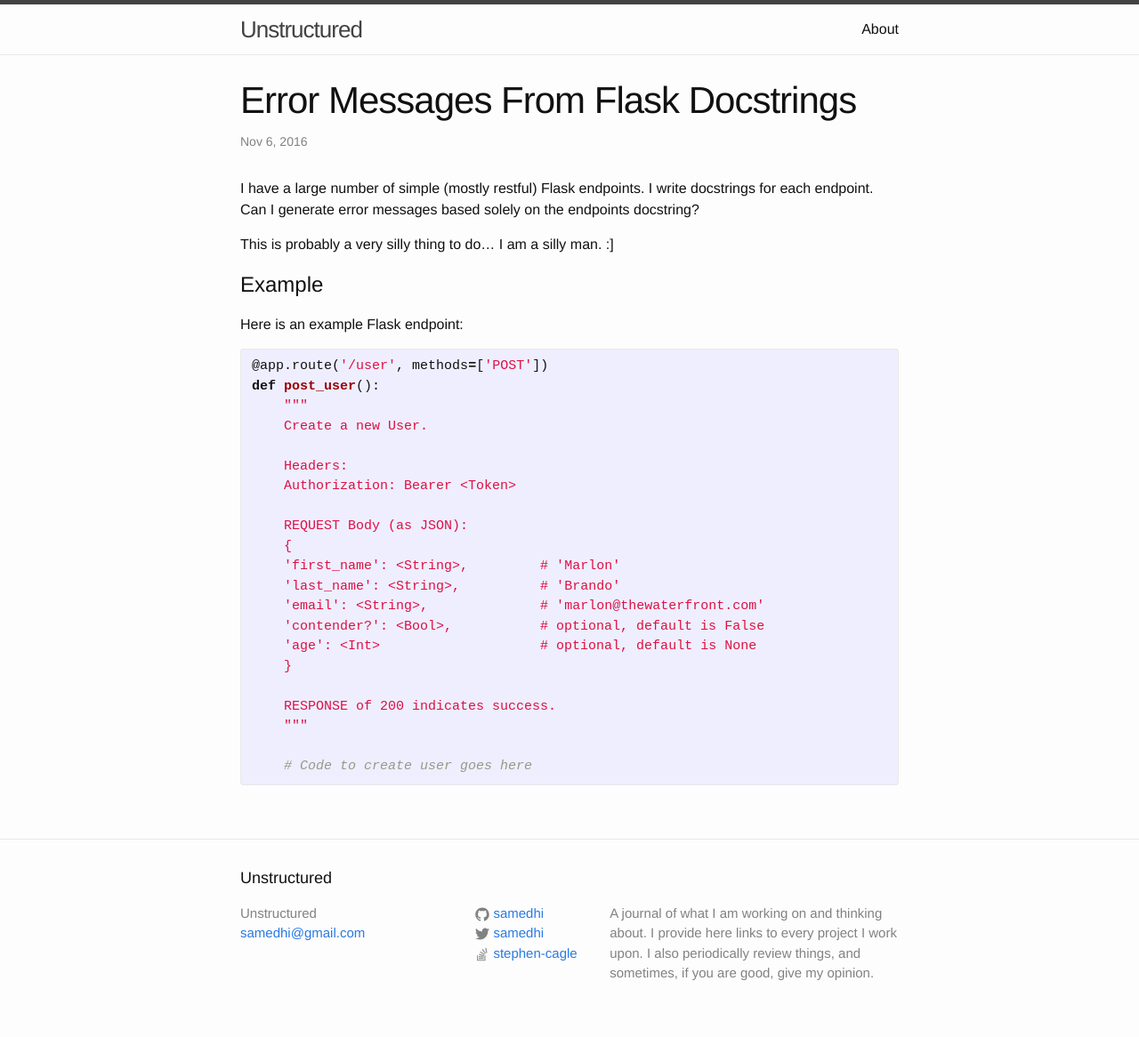
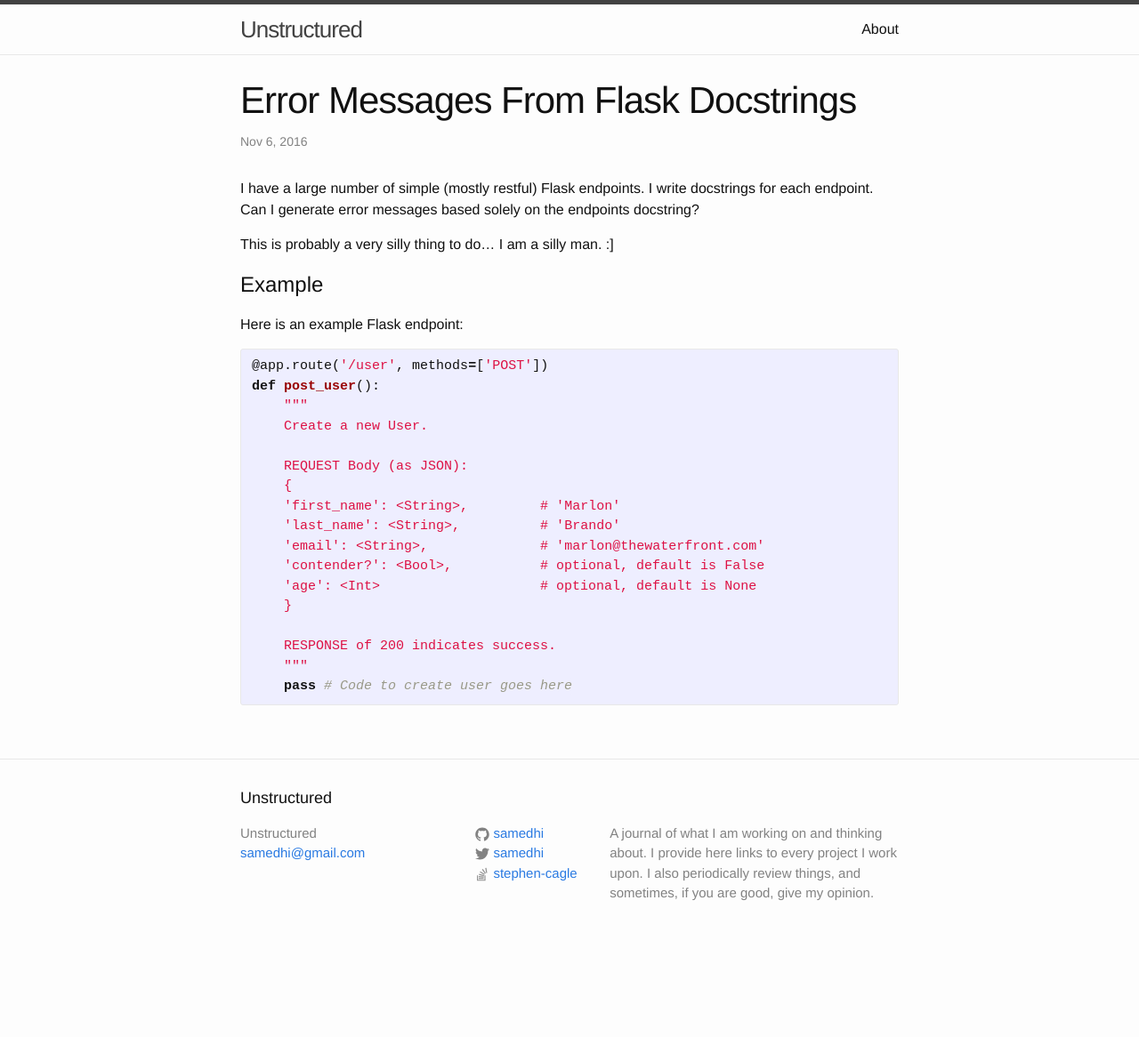
Before and after one commit to samedhi/samedhi.github.io, a Jekyll site: the page built from _posts/2016-11-06-error-messages-from-flask-docstrings.md, in a window 1280 px wide. Shown: the whole page at 89% size. Built offline with Jekyll 4.4.1, drawn with Linux system fonts in a browser that asks for light colours; comment, search, counter and statistics services are not loaded; after the commit the page ends 1076 px from its top, so only the background shows below that.

Commit message:
Add new post for errors from docstrings

```diff
--- a/_posts/2016-11-06-error-messages-from-flask-docstrings.md
+++ b/_posts/2016-11-06-error-messages-from-flask-docstrings.md
@@ -16,9 +16,6 @@ def post_user():
     """
     Create a new User.
 
-    Headers:
-    Authorization: Bearer <Token>
-
     REQUEST Body (as JSON):
     {
     'first_name': <String>,         # 'Marlon'
@@ -30,6 +27,5 @@ def post_user():
 
     RESPONSE of 200 indicates success.
     """
-
-    # Code to create user goes here
+    pass # Code to create user goes here
 {% endhighlight %}
```
